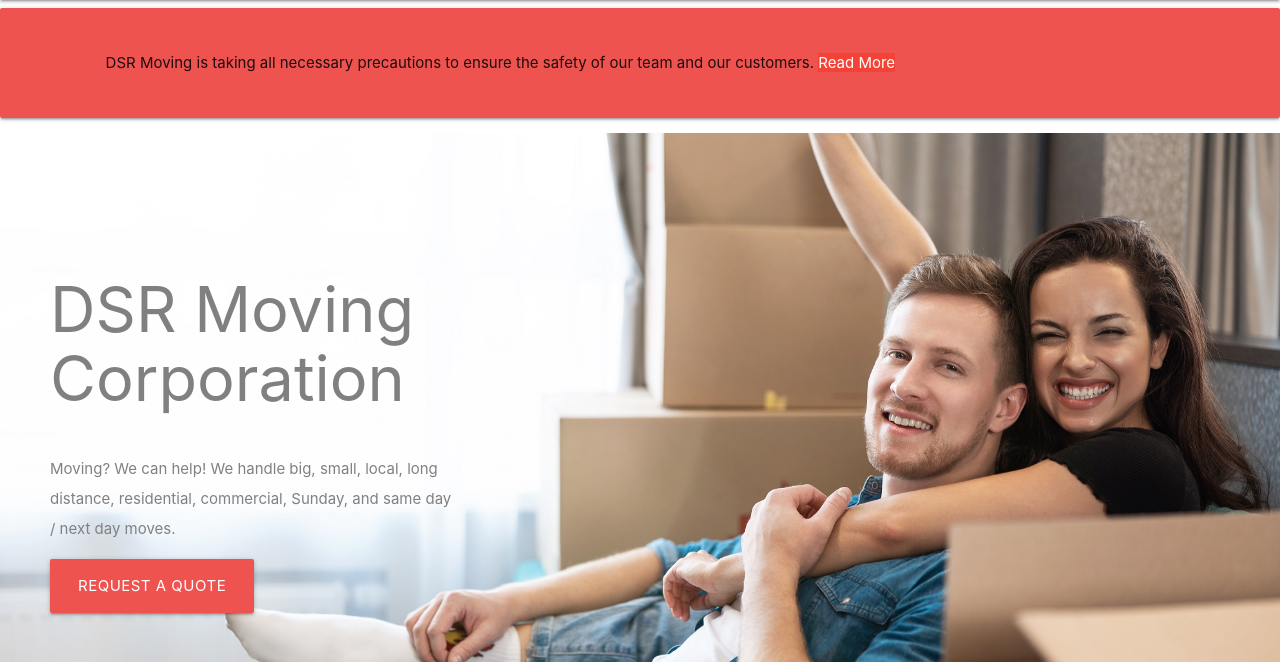
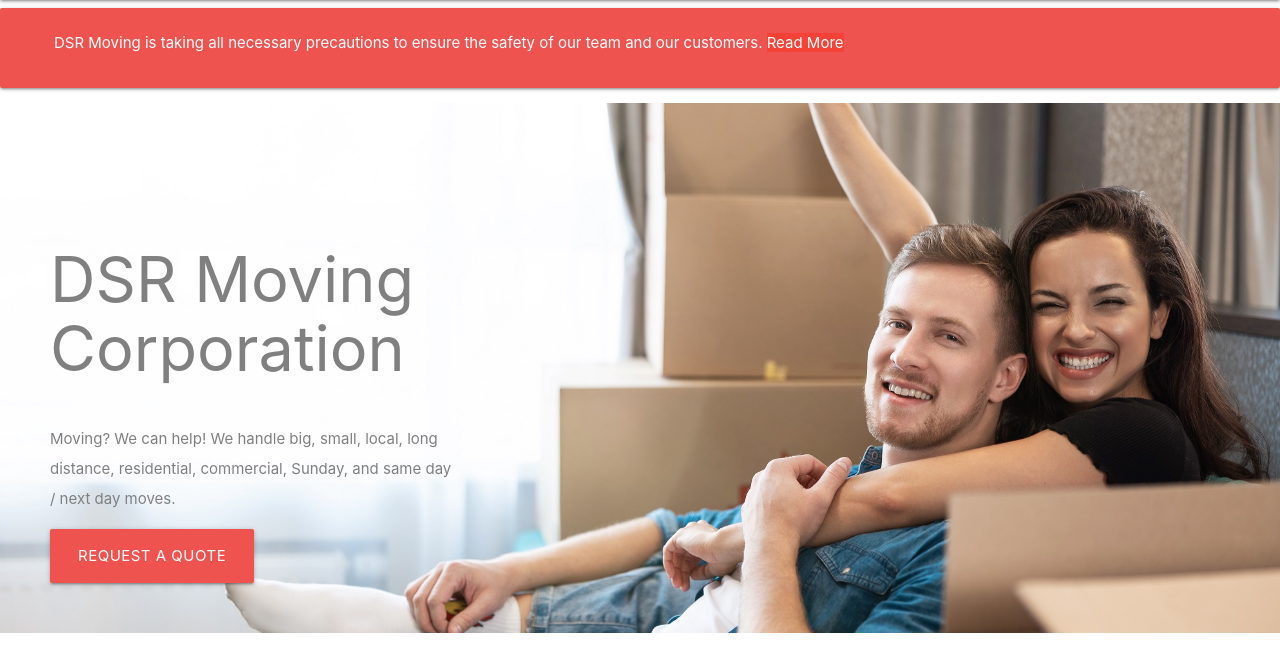
Before and after one commit to lamanaml/dsrmoving, a PHP site: page / in a window 1280 px wide. Shown: the part 100-762 px from the top of the page. Run offline with PHP 8.4, Linux system fonts and the light colour scheme; some libraries are stand-ins or nearby versions.

Commit message:
updated css

```diff
--- a/assets/css/style.css
+++ b/assets/css/style.css
@@ -99,8 +99,8 @@ a.red:link {color: white; text-decoration: none; }
 a.red:visited {color: white; text-decoration: underline; }
 a.red:active {color: white; }
 a.red:hover {color:white; text-decoration:underline;}
-.grey_text {
-  color:grey;
+
+
 }
 
 
@@ -109,6 +109,13 @@ a.red:hover {color:white; text-decoration:underline;}
 h5 {
    color:red
 }
+
+.grey_text {
+  color:grey;
+}
+
+.white_text {
+  color:white;
 
 .page-title-container {
 background-color: red;
--- a/index.php
+++ b/index.php
@@ -24,8 +24,8 @@
 
 <?php include 'nav.html';?>
 
-<div class=" card-panel #e53935 red lighten-1">
-  <div class="container">
+<div class="card-panel #e53935 red lighten-1">
+  <div class="pad white_text">
  DSR Moving is taking all necessary precautions to ensure the safety of our team and our customers. <a class="red" href="coronavirus.php"> Read More </a>
 </div>
 </div>
```
